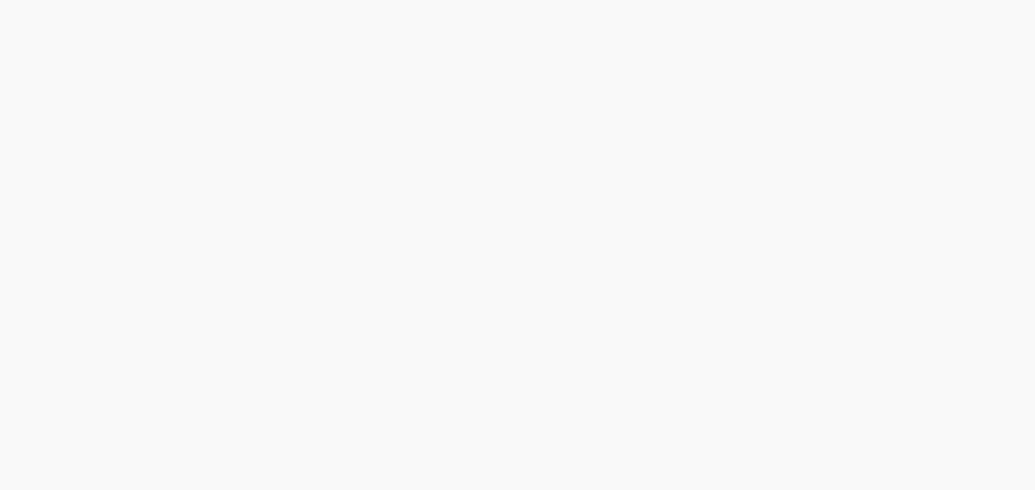
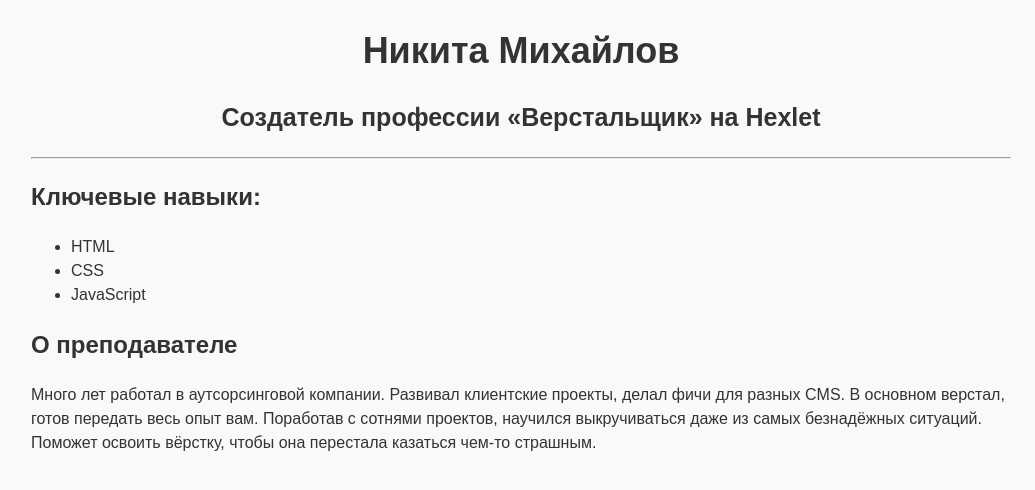
Before and after one commit to zedmode/zedmode.github.io, a plain HTML site: page INDEX.html in a window 1280 px wide. Shown: the whole page, without its empty margins (119-1154 px from the left). Drawn offline with Linux system fonts and the light colour scheme.

Commit message:
Add files via upload

```diff
--- a/INDEX.html
+++ b/INDEX.html
@@ -7,6 +7,25 @@
     <link rel="stylesheet" href="style.css">
 </head>
 <body>
+    <main>
+        <h1>Никита Михайлов</h1>
+        <h2>Создатель профессии «Верстальщик» на Hexlet</h2>
 
+        <hr>
+
+        <section>
+            <h2>Ключевые навыки:</h2>
+            <ul>
+                <li>HTML</li>
+                <li>CSS</li>
+                <li>JavaScript</li>
+            </ul>
+        </section>
+
+        <section>
+            <h2>О преподавателе</h2>
+            <p>Много лет работал в аутсорсинговой компании. Развивал клиентские проекты, делал фичи для разных CMS. В основном верстал, готов передать весь опыт вам. Поработав с сотнями проектов, научился выкручиваться даже из самых безнадёжных ситуаций. Поможет освоить вёрстку, чтобы она перестала казаться чем-то страшным.</p>
+        </section>
+    </main>
 </body>
 </html>
```
